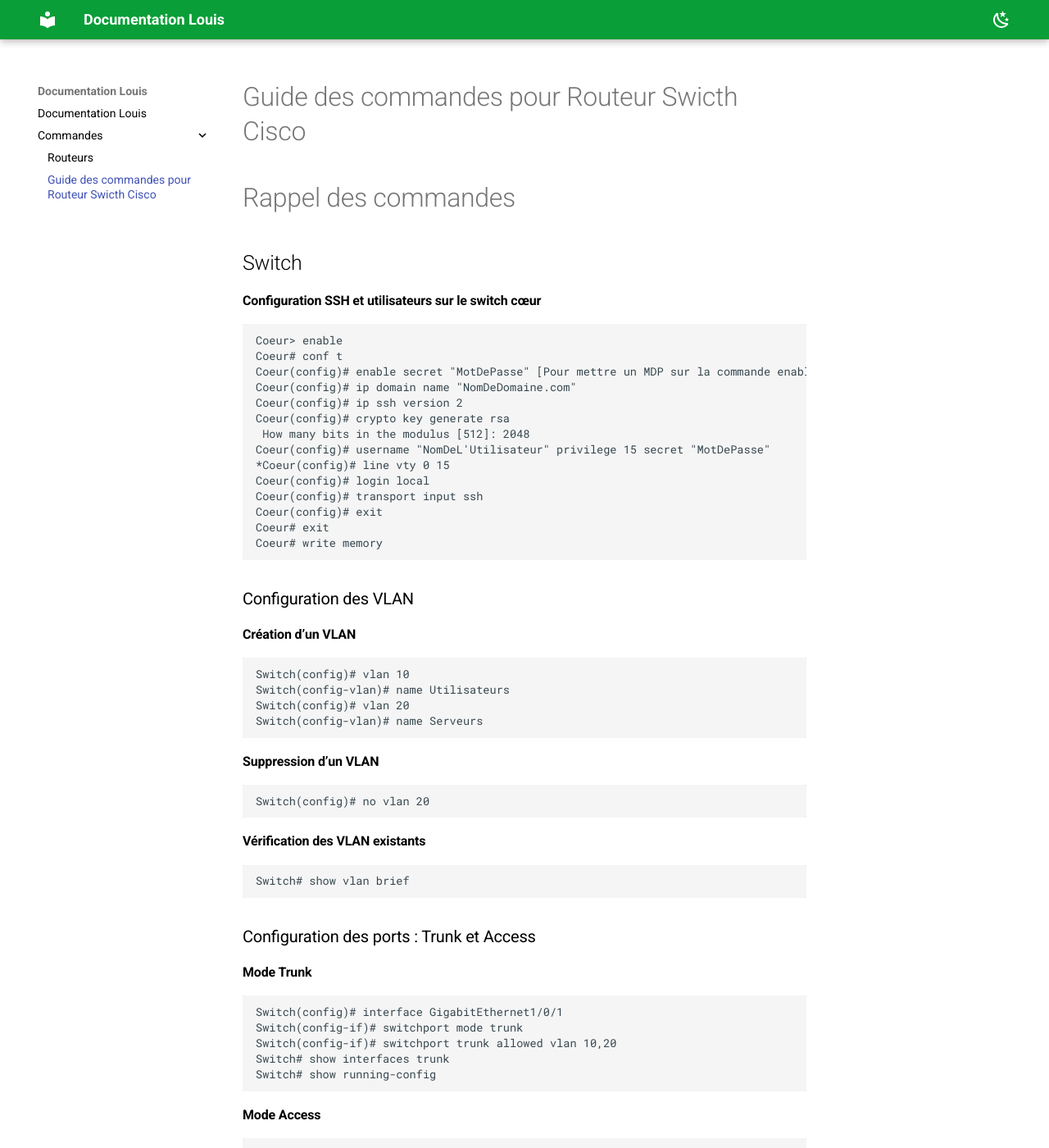
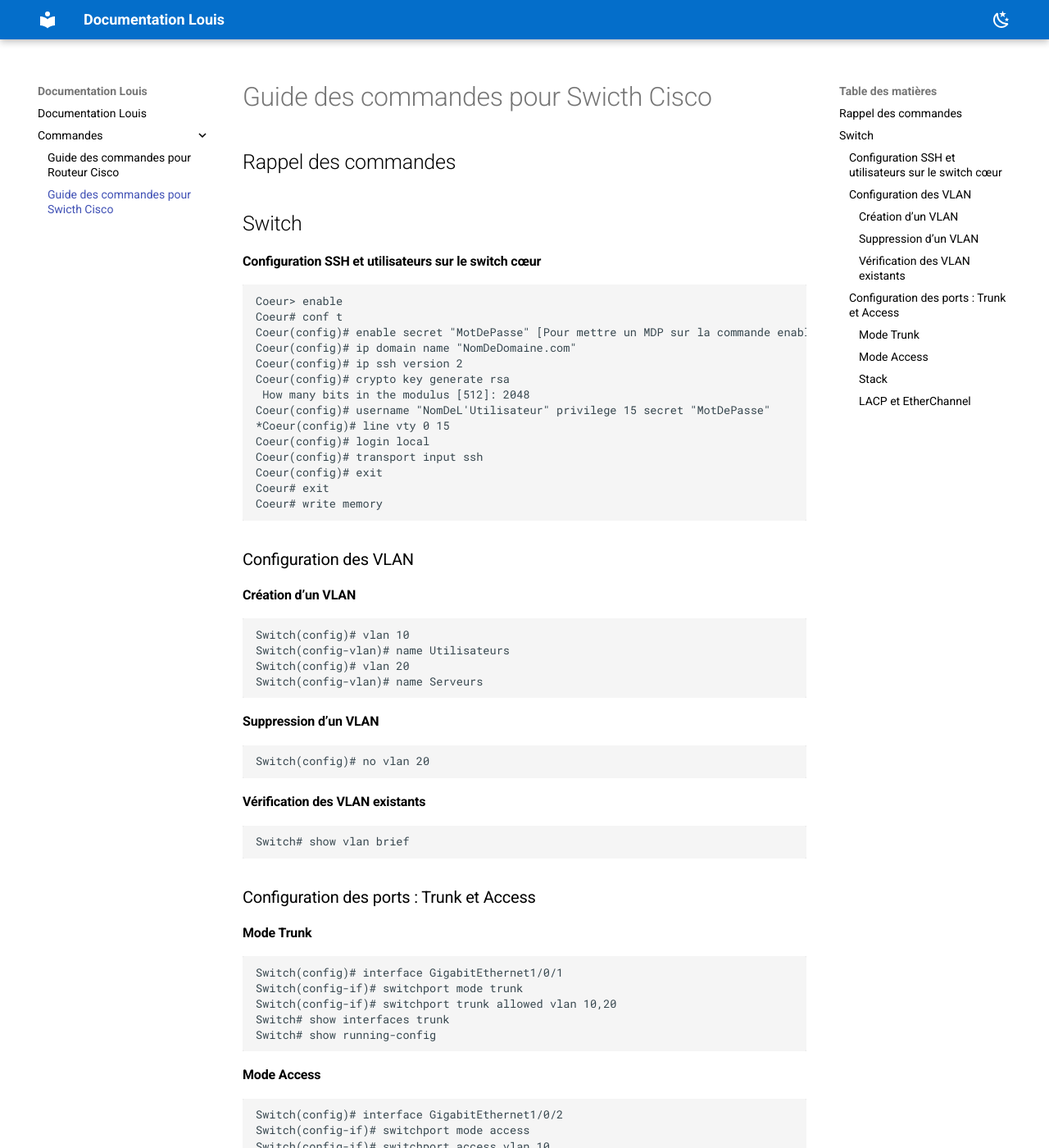
Before and after one commit to Louis-bertrand-gh/Documentation, an MkDocs documentation site: the page built from docs/Commandes/Configuration-switch.md, in a window 1280 px wide and 1400 px high. Shown: the whole window at 82% size. Built offline with MkDocs 1.6.1 and Material for MkDocs 9.7.7, drawn with Linux system fonts in a browser that asks for light colours.

Commit message:
changement fond

```diff
--- a/docs/Commandes/Configuration-routeur.md
+++ b/docs/Commandes/Configuration-routeur.md
@@ -1,4 +1,4 @@
-# Routeurs
+# Guide des commandes pour Routeur Cisco
 
 ### Routage
 
--- a/docs/Commandes/Configuration-switch.md
+++ b/docs/Commandes/Configuration-switch.md
@@ -1,6 +1,6 @@
-# Guide des commandes pour Routeur Swicth Cisco
+# Guide des commandes pour Swicth Cisco
 
-# Rappel des commandes
+## Rappel des commandes
 
 ## Switch
 
--- a/docs/overrides.css
+++ b/docs/overrides.css
@@ -9,12 +9,12 @@
 /* Header + onglets */
 [data-md-color-scheme="default"] .md-header,
 [data-md-color-scheme="default"] .md-tabs {
-    background-color: #099E37 !important;
+    background-color: #046eca !important;
 }
 
 /* Liens dans le contenu (mode clair) */
 [data-md-color-scheme="default"] .md-content a {
-    color: #099E37 !important;
+    color: #046eca !important;
 }
 
 
@@ -30,12 +30,12 @@
 /* Header + onglets (même vert que clair) */
 [data-md-color-scheme="slate"] .md-header,
 [data-md-color-scheme="slate"] .md-tabs {
-    background-color: #099E37 !important;
+    background-color: #046eca !important;
 }
 
 /* Liens dans le contenu (mode sombre) */
 [data-md-color-scheme="slate"] .md-content a {
-    color: #4DD688 !important;
+    color: #4dbfd6 !important;
     /* vert plus clair pour contraste */
 }
 
@@ -47,7 +47,7 @@
 
 /* Boutons primaires */
 .md-button.md-button--primary {
-    background-color: #099E37 !important;
+    background-color: #046eca !important;
     color: #ffffff !important;
 }
 
```
